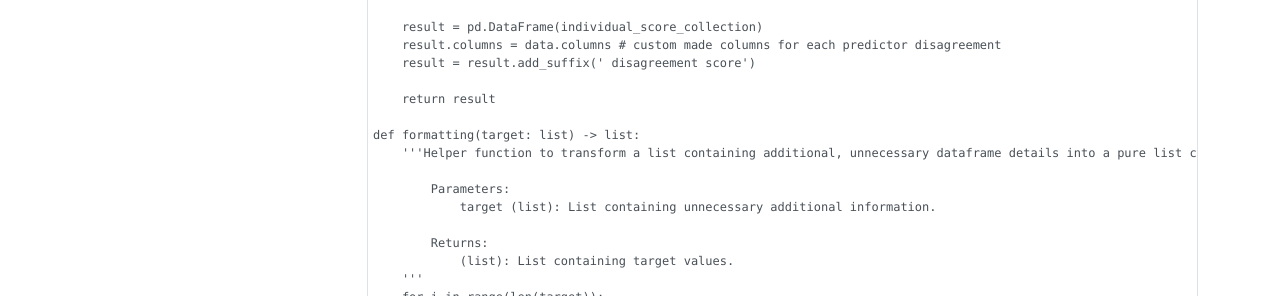
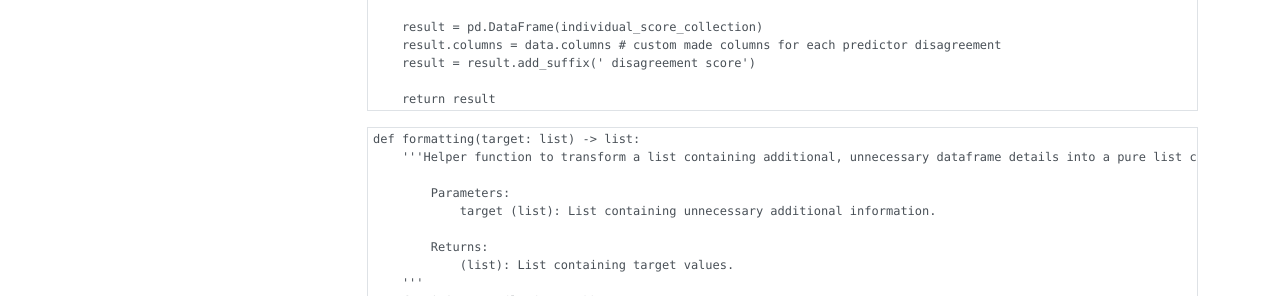
Before and after one commit to maxmekiska/arguing_predictors, an MkDocs documentation site: the page built from docs/docs/consensus.md, in a window 1280 px wide and 1400 px high, scrolled down 394 px. Shown: the part 1104-1400 px from the top of the window. Built offline with MkDocs 1.6.1, drawn with Linux system fonts in a browser that asks for light colours; nearby versions of some CDN libraries; some of the changed text lies outside the part shown.

Commit message:
more content

````diff
--- a/docs/docs/consensus.md
+++ b/docs/docs/consensus.md
@@ -77,7 +77,9 @@ def predictor_score(data: DataFrame) -> DataFrame:
     result = result.add_suffix(' disagreement score')
 
     return result
+```
 
+```python3
 def formatting(target: list) -> list:
     '''Helper function to transform a list containing additional, unnecessary dataframe details into a pure list containing only target values.
 
@@ -94,7 +96,9 @@ def formatting(target: list) -> list:
             target[i] = target[i] # if nothing to unpack
 
     return target
+```
 
+```python3
 def new_weights(preds: list, real_value: float) -> list:
     '''Helper function to calculated new weights, depending on t-1 forecast errors of predictors.
 
@@ -126,7 +130,9 @@ def new_weights(preds: list, real_value: float) -> list:
         final_weights.append((new_weights[k]/sum(new_weights)) * len(preds))
 
     return formatting(final_weights)
+```
 
+```python3
 def new_weights_focused(preds: list, real_value: float) -> list:
     '''Helper function to calculated new weights, depending on t-1 forecast errors of predictors. Weights can only be 1 or 0.
 
@@ -161,7 +167,9 @@ def new_weights_focused(preds: list, real_value: float) -> list:
             final_weights.append(0) # assign weight of 0 to worst predictors
 
     return formatting(final_weights)
+```
 
+```python3
 def new_weights_correcting(preds: list, real_value: float) -> list:
     '''Helper function to calculated forced correction weights based on t - 1 error.
 
@@ -181,7 +189,9 @@ def new_weights_correcting(preds: list, real_value: float) -> list:
         final_weights.append(real_value/preds[i]) # weight = prediction error correction value
 
     return formatting(final_weights)
+```
 
+```python3
 def consolidated_predictions(data: DataFrame, real: DataFrame) -> list:
     '''Function to calculate the consolidated prediction value of all individual predictors.
 
@@ -206,7 +216,9 @@ def consolidated_predictions(data: DataFrame, real: DataFrame) -> list:
         weights = new_weights(data.iloc[j], real.iloc[j][0]) # calculate new weights
 
     return final_predictions
+```
 
+```python3
 def consolidated_predictions_memory(data: DataFrame, real: DataFrame) -> list:
     '''Function to calculate the consolidated prediction value of all individual predictors. This function furthermore extends consolidated_predictions by keeping a memory of prior assigned weights. An average of all prior assigned weights is calculated and applied to calculate the final consolidation value.
 
@@ -233,7 +245,9 @@ def consolidated_predictions_memory(data: DataFrame, real: DataFrame) -> list:
         weight_history.append(weights)
 
     return final_predictions
+```
 
+```python3
 def consolidated_predictions_focused(data: DataFrame, real: DataFrame) -> list:
     '''Function to calculate the consolidated prediction value of all individual predictors. Takes the sole estimate of the individual predictor that best predicted in the past.
 
@@ -257,7 +271,9 @@ def consolidated_predictions_focused(data: DataFrame, real: DataFrame) -> list:
         weights = new_weights_focused(data.iloc[j], real.iloc[j][0])
 
     return final_predictions
+```
 
+```python3
 def consolidated_predictions_correcting(data: DataFrame, real: DataFrame) -> list:
     '''Function to calculate the consolidated prediction value of all individual predictors.
 
@@ -282,7 +298,9 @@ def consolidated_predictions_correcting(data: DataFrame, real: DataFrame) -> lis
         weights = new_weights_correcting(data.iloc[j], real.iloc[j][0])
 
     return final_predictions
+```
 
+```python3
 def consolidated_predictions_memory_correcting(data: DataFrame, real: DataFrame) -> list:
     '''Function to calculate the consolidated prediction value of all individual predictors. This function furthermore extends consolidated_predictions by keeping a memory of prior assigned weights. An average of all prior assigned weights is calculated and applied to calculate the final consolidation value.
 
@@ -309,7 +327,9 @@ def consolidated_predictions_memory_correcting(data: DataFrame, real: DataFrame)
         weight_history.append(weights)
 
     return final_predictions
+```
 
+```python3
 def consolidated_predictions_anchor(data: DataFrame, real: DataFrame, anchor: int) -> list:
     '''Function to calculate the consolidated prediction value of all individual predictors. To prevent the algorithm from being limited to produce consolidation values within the min and max value predicted by the individual predictors, min and max anchors are launched that extend above the biggest and smallest value estimated.
 
@@ -345,7 +365,9 @@ def consolidated_predictions_anchor(data: DataFrame, real: DataFrame, anchor: in
         del data['Min Anchor'] # delete minimum anchor
 
     return final_predictions
+```
 
+```python3
 def average_consolidation(data: DataFrame) -> list:
     '''Function to calculate simple average of all predictor forecasts.
 
````
